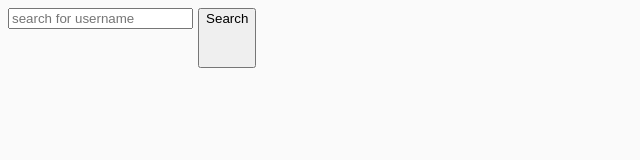
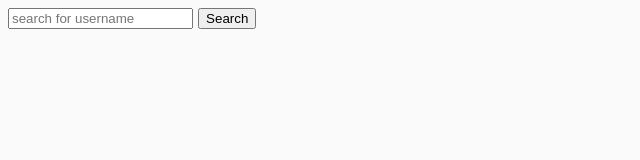
Before and after one commit to js-gang/module-two-boilerplate, a plain HTML site: page src/index.html in a window 1280 px wide. Shown: the full height of the page, 0-640 px from the left. Drawn offline with Linux system fonts and the light colour scheme.

Commit message:
Remove silly padding on button

```diff
--- a/src/main.css
+++ b/src/main.css
@@ -3,7 +3,7 @@
   background-color: #fafafa;
 }
 #search {
-  padding-bottom: 40px;
+  /* padding-bottom: 40px; */
 }
 
 .search_field {
```
